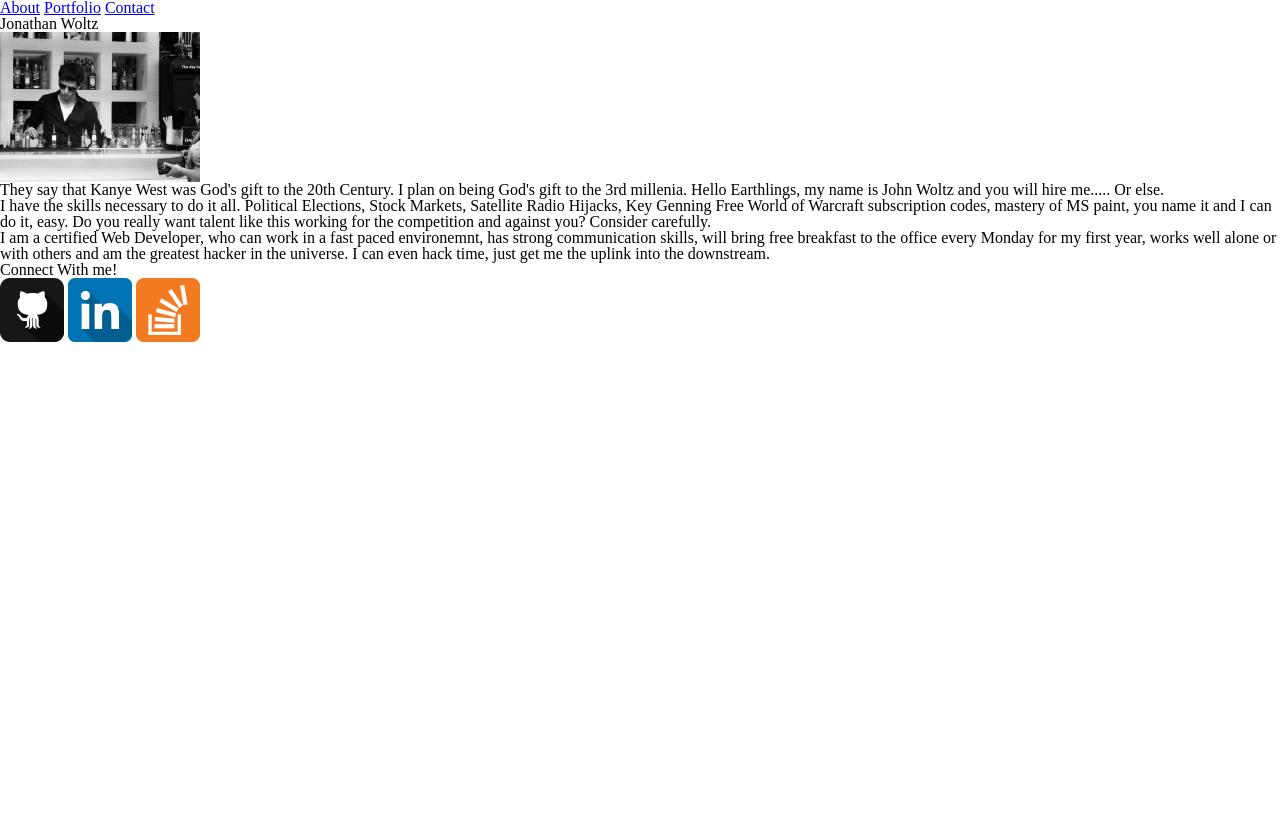
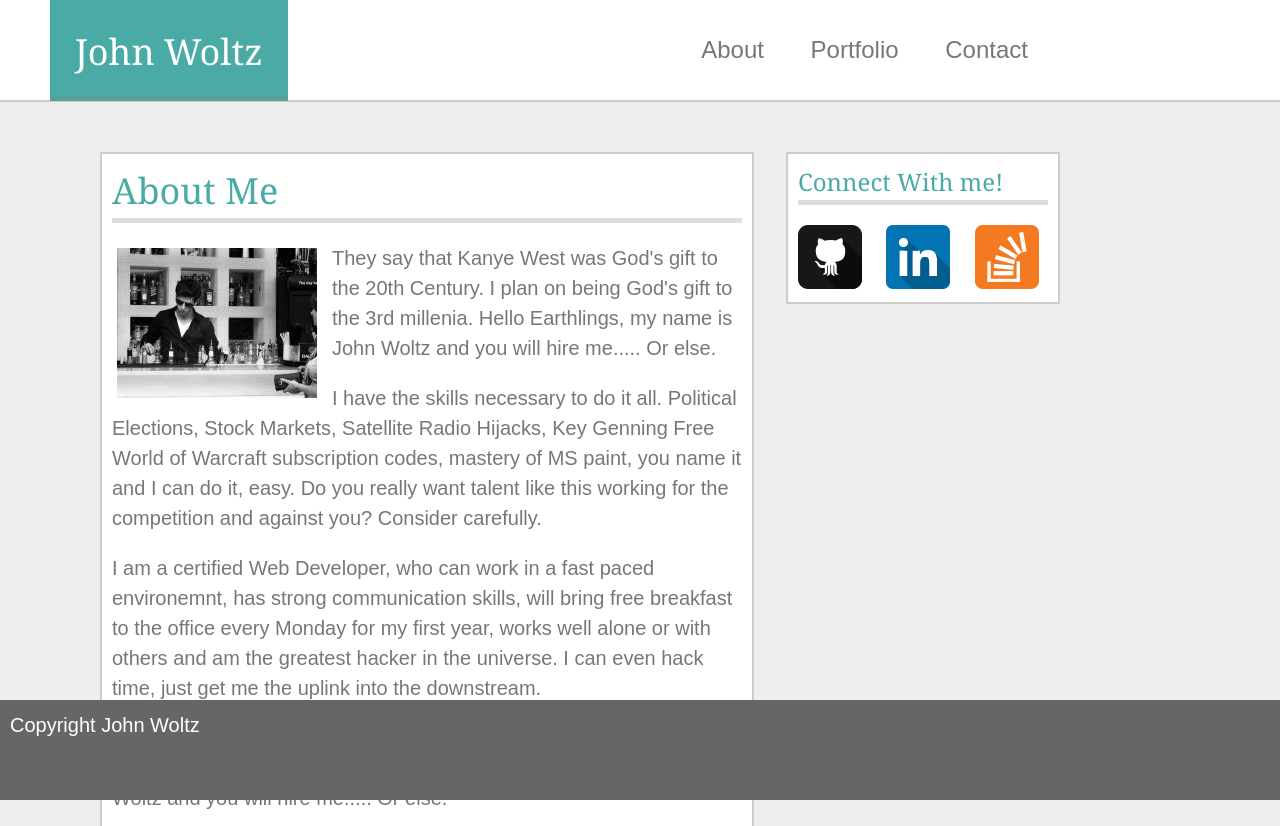
Before and after one commit to Ragepanda/ragepanda.github.io, a plain HTML site: page index.html in a window 1280 px wide. Shown: the top 826 px of the page. Before the commit the page ends 800 px from the top, so only its background shows below. Drawn offline with Linux system fonts and the light colour scheme.

Commit message:
Added style formatting

```diff
--- a/assets/css/style.css
+++ b/assets/css/style.css
@@ -0,0 +1,106 @@
+nav{
+    background-color: #ffffff;
+    color: #777777;
+    height: 100px;
+    border-bottom: 2px solid #cccccc
+}
+
+
+.nav-links{
+    float: right;
+    margin-right: 200px;
+    font-size: 24px;
+    line-height: 36px;
+    padding: 32px;
+}
+
+.nav-links a{
+    text-decoration: none;
+    color: #777777;
+    margin-left: 20px;
+    margin-right:20px;
+}
+
+.name{
+    float: left;
+    background-color: #4aaaa5;
+    color: #ffffff;
+    height: 46px;
+    margin: 0px;
+    margin-left:50px;
+    padding: 25px;
+}
+
+h1, h2{
+    font-family: 'Georgia', Times, Times New Roman, serif;
+    color: #4aaaa5;
+    border-bottom: 5px solid rgba(128, 123, 123, 0.253);
+    margin: 10px;
+}
+
+h1{
+    font-size: 36px;
+    line-height: 54px;
+}
+
+h2{
+    font-size: 24px;
+    line-height: 36px;
+}
+
+.full-content{
+    width: 960px;
+    margin-top: 50px;
+    margin-left: 100px;
+}
+
+.main-content{
+    width: 650px;
+    float: left;
+    background-color: #ffffff;
+    border: 2px solid #cccccc
+}
+
+.main-content img{
+    float: left;
+    margin: 15px;
+}
+
+.sidebar{
+    width: 270px;
+    float: right;
+    background-color: #ffffff;
+    border: 2px solid #cccccc
+
+}
+
+body{
+    background-color: #eeeeee;
+    color: #777777;
+    font-family: 'Arial', 'Helvetica Neue', Helvetica, sans-serif;
+}
+
+footer{
+    background-color: #666666;
+    color: #ffffff;
+    height: 100px;
+    width: 100%;
+    position: fixed;
+    bottom: 0;
+}
+
+p{
+    padding:10px;
+    font-size: 20px;
+    line-height: 30px;
+}
+
+.icon{
+    padding:10px;
+}
+
+.clearfix::after {
+    content: "";
+    clear: both;
+    display: table;
+}
--- a/index.html
+++ b/index.html
@@ -7,14 +7,29 @@
 
     <body>
         <nav>
-            <a href="index.html">About</a>
-            <a href="portfolio.html">Portfolio</a>
-            <a href="contact.html">Contact</a>
+            <h1 class="name">John Woltz</h1>
+            <div class= "nav-links">
+                <a href="index.html">About</a>
+                <a href="portfolio.html">Portfolio</a>
+                <a href="contact.html">Contact</a>
+            </div>
         </nav>
+
+        <div class ="clearfix"></div>
+
         <div class="full-content">
             <div class="main-content">
-                <h1>Jonathan Woltz</h1>
+                <h1 class="main-content-header">About Me</h1>
                 <img src="assets/images/placeholder-profile.jpg">
+                <p> They say that Kanye West was God's gift to the 20th Century. I plan on being God's gift to the 3rd millenia. Hello Earthlings, my name is John Woltz and you <em>will</em> hire me..... Or else.</p>
+                <p> I have the skills necessary to do it all. Political Elections, Stock Markets, Satellite Radio Hijacks, Key Genning Free World of Warcraft subscription codes, mastery of MS paint, you name it and I can do it, easy. Do you really want talent like this working for the competition and against you? Consider carefully.</p>
+                <p> I am a certified Web Developer, who can work in a fast paced environemnt, has strong communication skills, will bring free breakfast to the office every Monday for my first year, works well alone or with others and am the greatest hacker in the universe. I can even hack time, just get me the uplink into the downstream. </p>
+                <p> They say that Kanye West was God's gift to the 20th Century. I plan on being God's gift to the 3rd millenia. Hello Earthlings, my name is John Woltz and you <em>will</em> hire me..... Or else.</p>
+                <p> I have the skills necessary to do it all. Political Elections, Stock Markets, Satellite Radio Hijacks, Key Genning Free World of Warcraft subscription codes, mastery of MS paint, you name it and I can do it, easy. Do you really want talent like this working for the competition and against you? Consider carefully.</p>
+                <p> I am a certified Web Developer, who can work in a fast paced environemnt, has strong communication skills, will bring free breakfast to the office every Monday for my first year, works well alone or with others and am the greatest hacker in the universe. I can even hack time, just get me the uplink into the downstream. </p>
+                <p> They say that Kanye West was God's gift to the 20th Century. I plan on being God's gift to the 3rd millenia. Hello Earthlings, my name is John Woltz and you <em>will</em> hire me..... Or else.</p>
+                <p> I have the skills necessary to do it all. Political Elections, Stock Markets, Satellite Radio Hijacks, Key Genning Free World of Warcraft subscription codes, mastery of MS paint, you name it and I can do it, easy. Do you really want talent like this working for the competition and against you? Consider carefully.</p>
+                <p> I am a certified Web Developer, who can work in a fast paced environemnt, has strong communication skills, will bring free breakfast to the office every Monday for my first year, works well alone or with others and am the greatest hacker in the universe. I can even hack time, just get me the uplink into the downstream. </p>
                 <p> They say that Kanye West was God's gift to the 20th Century. I plan on being God's gift to the 3rd millenia. Hello Earthlings, my name is John Woltz and you <em>will</em> hire me..... Or else.</p>
                 <p> I have the skills necessary to do it all. Political Elections, Stock Markets, Satellite Radio Hijacks, Key Genning Free World of Warcraft subscription codes, mastery of MS paint, you name it and I can do it, easy. Do you really want talent like this working for the competition and against you? Consider carefully.</p>
                 <p> I am a certified Web Developer, who can work in a fast paced environemnt, has strong communication skills, will bring free breakfast to the office every Monday for my first year, works well alone or with others and am the greatest hacker in the universe. I can even hack time, just get me the uplink into the downstream. </p>
@@ -22,12 +37,16 @@
 
             <div class="sidebar">
                 <h2>Connect With me!</h2>
-                <img src ="assets/images/github.png">
-                <img src ="assets/images/linkdin.png">
-                <img src ="assets/images/stack.png">
+                <img class ="icon" src ="assets/images/github.png">
+                <img class ="icon" src ="assets/images/linkdin.png">
+                <img class ="icon" src ="assets/images/stack.png">
             </div>
-
         </div>
 
+        <div class ="clearfix"></div>
+
+        <footer>
+            <p>Copyright John Woltz</p>
+        </footer>
     </body>
 </html>
```
Also changed, not shown: contact.html (+14 -11 lines), portfolio.html (+14 -10 lines).
